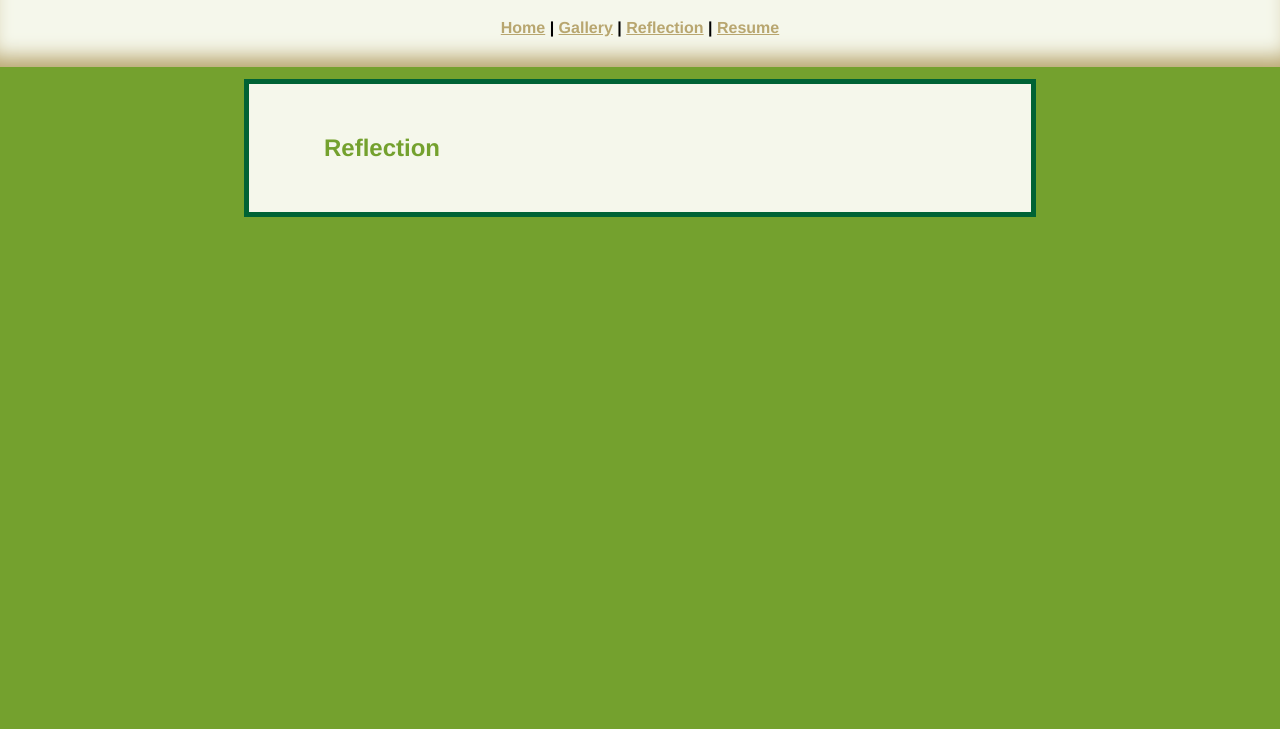
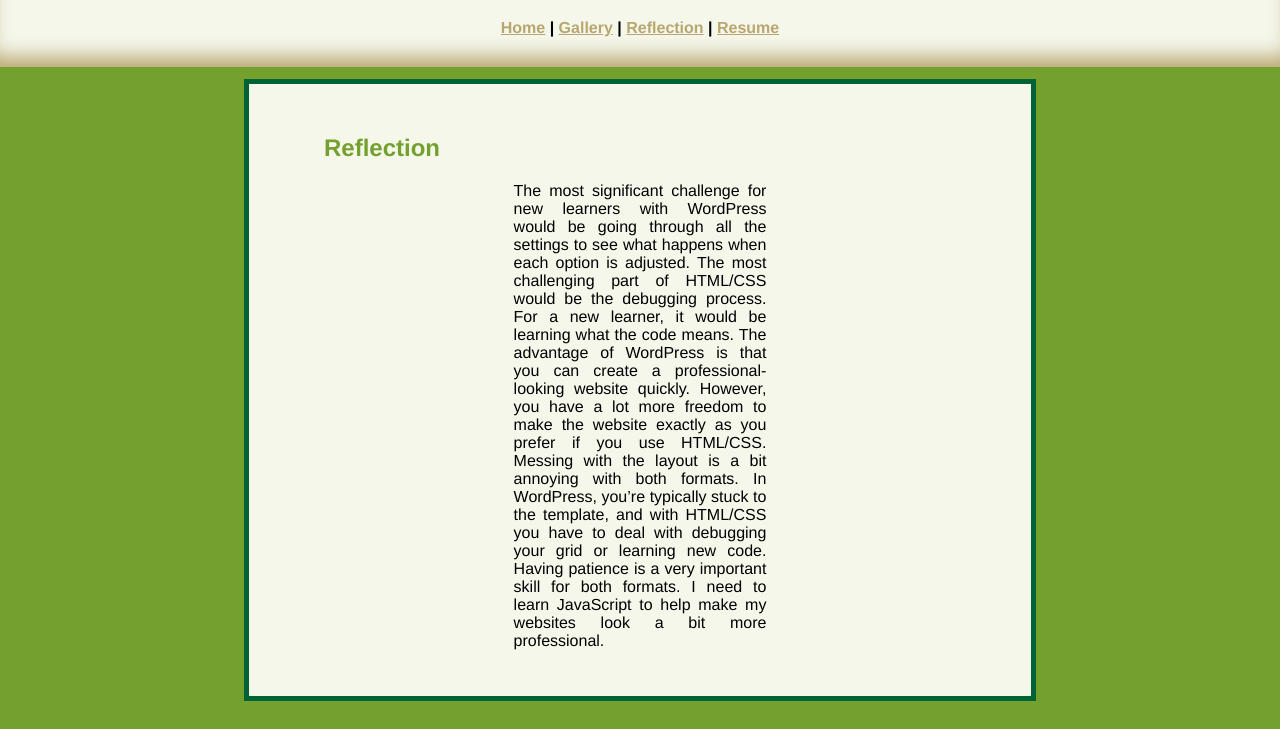
Before and after one commit to MystKitteh/portfolio, a plain HTML site: page docs/reflection.html in a window 1280 px wide. Shown: the part 71-800 px from the top of the page. Drawn offline with Linux system fonts and the light colour scheme.

Commit message:
reflection

```diff
--- a/docs/reflection.html
+++ b/docs/reflection.html
@@ -17,10 +17,16 @@
         </div>
         <div class="text-box">
             <h2>Reflection</h2>
-            <p>
-
-
-            </p>
+            <p> The most significant challenge for new learners with WordPress would be going
+                through all the settings to see what happens when each option is adjusted. The most
+                challenging part of HTML/CSS would be the debugging process. For a new learner, it
+                would be learning what the code means. The advantage of WordPress is that you can
+                create a professional-looking website quickly. However, you have a lot more freedom
+                to make the website exactly as you prefer if you use HTML/CSS. Messing with the
+                layout is a bit annoying with both formats. In WordPress, you’re typically stuck to
+                the template, and with HTML/CSS you have to deal with debugging your grid or
+                learning new code. Having patience is a very important skill for both formats. I
+                need to learn JavaScript to help make my websites look a bit more professional. </p>
         </div>
     </body>
 </html>
```
